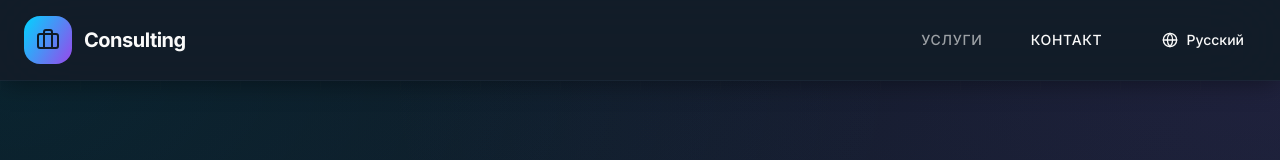
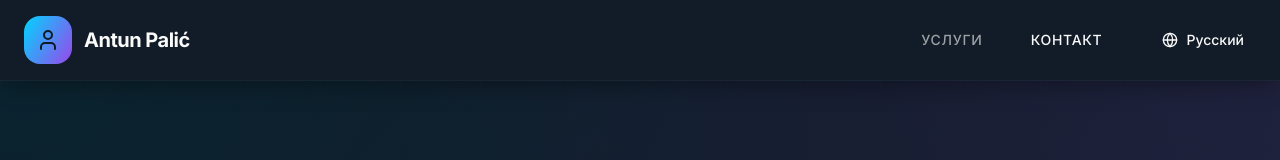
Before and after one commit to antunlink-web/konzalting, a React (Vite) app: page / in a window 1280 px wide. Shown: the top 160 px of the page. Built offline with nearby package versions, Linux system fonts and the light colour scheme; the HTML template or start-up script is replaced by a standard one.

Commit message:
Refactor header and title

```diff
--- a/src/components/Header.tsx
+++ b/src/components/Header.tsx
@@ -1,7 +1,7 @@
 import { LanguageSwitcher } from './LanguageSwitcher';
 import { Button } from '@/components/ui/button';
 import { Language, translations } from '@/lib/i18n';
-import { Briefcase } from 'lucide-react';
+import { User } from 'lucide-react';
 
 interface HeaderProps {
   language: Language;
@@ -19,10 +19,10 @@ export const Header = ({ language, onLanguageChange, onContactClick }: HeaderPro
           <div className="flex items-center gap-3">
             <div className="relative h-12 w-12 rounded-2xl bg-gradient-accent flex items-center justify-center shadow-glow/60 transition-spring hover:scale-105 hover:shadow-glow group">
               <div className="absolute inset-0 rounded-2xl bg-gradient-accent opacity-0 group-hover:opacity-100 blur-lg transition-smooth"></div>
-              <Briefcase className="h-6 w-6 text-accent-foreground relative z-10" />
+              <User className="h-6 w-6 text-accent-foreground relative z-10" />
             </div>
-            <span className="font-bold text-xl text-foreground hidden sm:inline tracking-tight">
-              Consulting
+            <span className="font-bold text-xl text-foreground tracking-tight">
+              Antun Palić
             </span>
           </div>
 
--- a/src/components/Hero.tsx
+++ b/src/components/Hero.tsx
@@ -23,7 +23,7 @@ export const Hero = ({ language, onContactClick }: HeroProps) => {
             <p className="text-white/90 font-semibold text-sm tracking-widest uppercase">{t.subtitle}</p>
           </div>
 
-          <h1 className="text-6xl md:text-7xl lg:text-8xl font-bold text-white mb-10 leading-[1.05] tracking-[-0.02em]">
+          <h1 className="text-4xl md:text-7xl lg:text-8xl font-bold text-white mb-10 leading-[1.05] tracking-[-0.02em]">
             {t.title}
           </h1>
 
```
